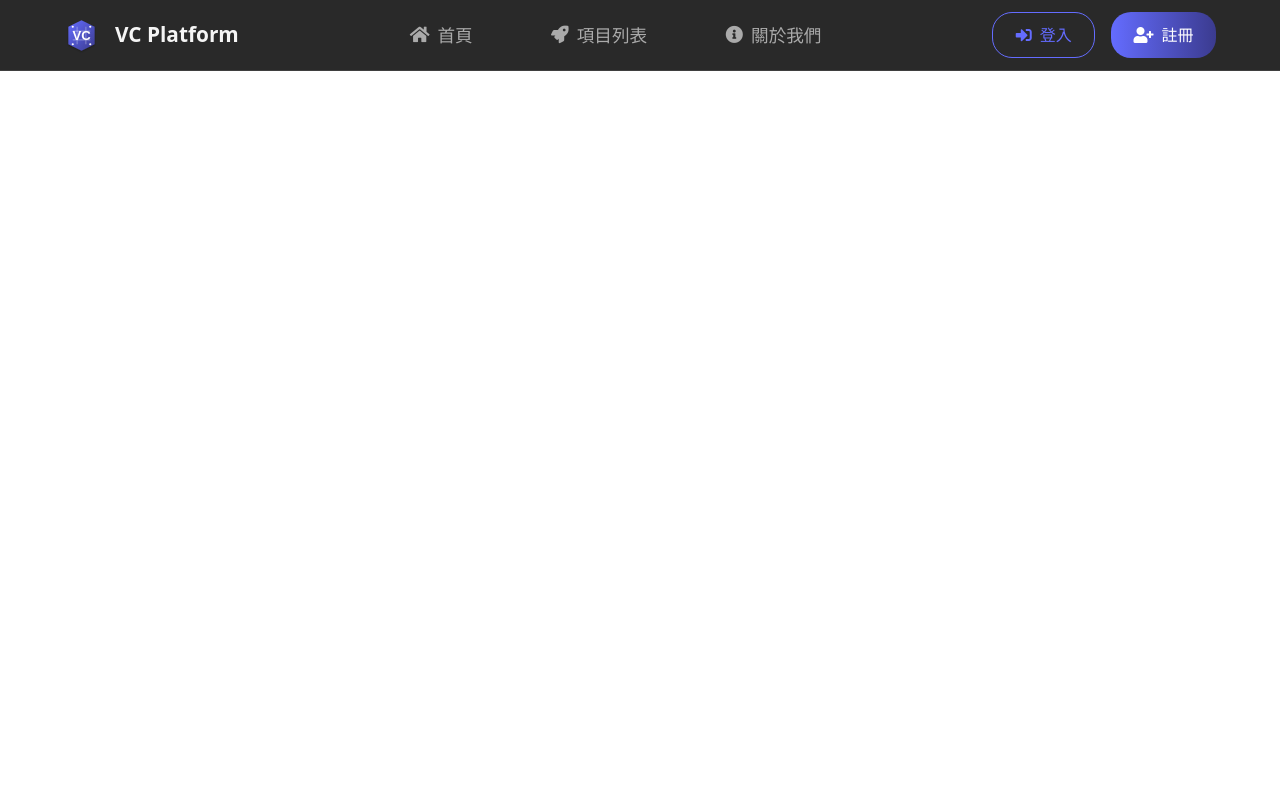
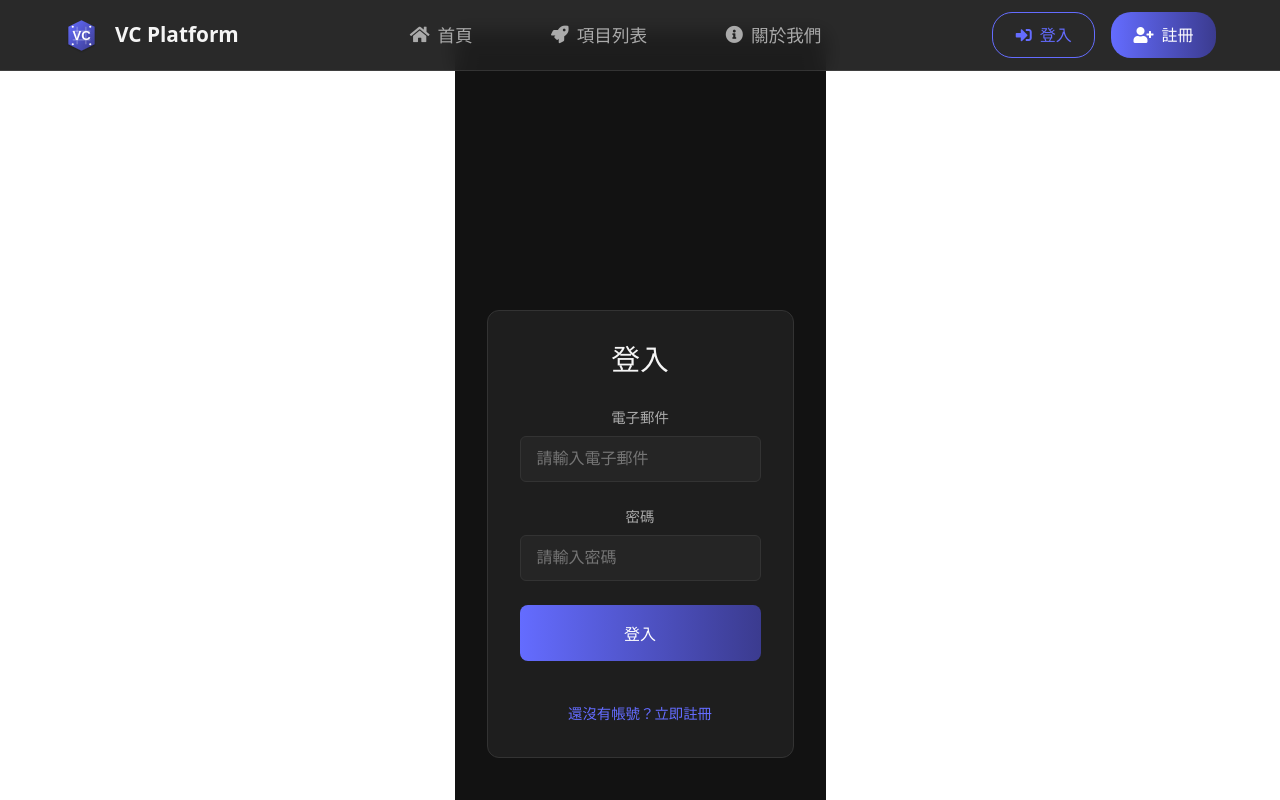
Before and after one commit to clay000095/vcplatform, a Vue app in the folder frontend/: page /login in a window 1280 px wide. Shown: the top 800 px of the page. Built offline with nearby package versions, Linux system fonts and the light colour scheme.

Commit message:
list can be clearly divided into sections

```diff
--- a/frontend/src/router/index.js
+++ b/frontend/src/router/index.js
@@ -1,4 +1,5 @@
 import { createRouter, createWebHistory } from 'vue-router'
+import { useAuthStore } from '../stores/auth'
 import Home from '../views/Home.vue'
 import Projects from '../views/Projects.vue'
 import ProjectList from '../views/ProjectList.vue'
@@ -7,12 +8,24 @@ import CategoryProjects from '../components/CategoryProjects.vue'
 const routes = [
   {
     path: '/',
-    name: 'home',
+    name: 'Home',
     component: Home
   },
   {
+    path: '/login',
+    name: 'Login',
+    component: () => import('../views/auth/Login.vue'),
+    meta: { guest: true }
+  },
+  {
+    path: '/register',
+    name: 'Register',
+    component: () => import('../views/auth/Register.vue'),
+    meta: { guest: true }
+  },
+  {
     path: '/projects',
-    name: 'projects',
+    name: 'Projects',
     component: Projects,
     children: [
       {
@@ -27,6 +40,24 @@ const routes = [
         props: true
       }
     ]
+  },
+  {
+    path: '/admin/dashboard',
+    name: 'AdminDashboard',
+    component: () => import('../views/admin/AdminDashboard.vue'),
+    meta: { requiresAuth: true, role: 'ADMIN' }
+  },
+  {
+    path: '/founder/dashboard',
+    name: 'FounderDashboard',
+    component: () => import('../views/founder/FounderDashboard.vue'),
+    meta: { requiresAuth: true, role: 'FOUNDER' }
+  },
+  {
+    path: '/investor/dashboard',
+    name: 'InvestorDashboard',
+    component: () => import('../views/investor/InvestorDashboard.vue'),
+    meta: { requiresAuth: true, role: 'INVESTOR' }
   }
 ]
 
@@ -35,4 +66,35 @@ const router = createRouter({
   routes
 })
 
+// 路由守衛
+router.beforeEach((to, from, next) => {
+  const authStore = useAuthStore()
+  const isAuthenticated = authStore.isAuthenticated
+  const userRole = authStore.user?.role
+
+  // 需要驗證的路由
+  if (to.matched.some(record => record.meta.requiresAuth)) {
+    if (!isAuthenticated) {
+      next('/login')
+      return
+    }
+
+    // 檢查角色權限
+    if (to.meta.role && userRole !== to.meta.role) {
+      next('/')
+      return
+    }
+  }
+
+  // 訪客路由（登入/註冊）
+  if (to.matched.some(record => record.meta.guest)) {
+    if (isAuthenticated) {
+      next('/')
+      return
+    }
+  }
+
+  next()
+})
+
 export default router
--- a/frontend/src/views/auth/Login.vue
+++ b/frontend/src/views/auth/Login.vue
@@ -8,7 +8,7 @@
           <input
             type="email"
             id="email"
-            v-model="form.email"
+            v-model="email"
             required
             placeholder="請輸入電子郵件"
           />
@@ -19,7 +19,7 @@
           <input
             type="password"
             id="password"
-            v-model="form.password"
+            v-model="password"
             required
             placeholder="請輸入密碼"
           />
@@ -41,34 +41,52 @@
   </div>
 </template>
 
-<script setup lang="ts">
-import { ref } from 'vue';
-import { useRouter } from 'vue-router';
-import { authService } from '../../services/auth';
-import type { LoginRequest } from '../../types/user';
+<script setup>
+import { ref } from 'vue'
+import { useRouter } from 'vue-router'
+import { useAuthStore } from '../../stores/auth'
 
-const router = useRouter();
-const loading = ref(false);
-const error = ref('');
+const router = useRouter()
+const authStore = useAuthStore()
 
-const form = ref<LoginRequest>({
-  email: '',
-  password: ''
-});
+const email = ref('')
+const password = ref('')
+const error = ref('')
+const loading = ref(false)
 
 const handleLogin = async () => {
-  loading.value = true;
-  error.value = '';
+  loading.value = true
+  error.value = ''
 
   try {
-    await authService.login(form.value);
-    router.push('/dashboard');
-  } catch (err: any) {
-    error.value = err.response?.data?.message || '登入失敗，請稍後再試';
+    await authStore.login({
+      email: email.value,
+      password: password.value
+    })
+
+    // 登入成功後根據用戶角色導航
+    const userRole = authStore.user?.role
+    if (userRole) {
+      switch (userRole) {
+        case 'ADMIN':
+          router.push('/admin/dashboard')
+          break
+        case 'FOUNDER':
+          router.push('/founder/dashboard')
+          break
+        case 'INVESTOR':
+          router.push('/investor/dashboard')
+          break
+        default:
+          router.push('/')
+      }
+    }
+  } catch (err) {
+    error.value = err.message || '登入失敗，請稍後再試'
   } finally {
-    loading.value = false;
+    loading.value = false
   }
-};
+}
 </script>
 
 <style scoped>
```
Also changed, not shown: frontend/src/main.ts (deleted).
